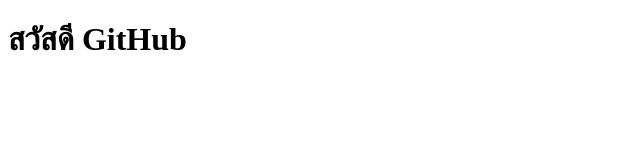
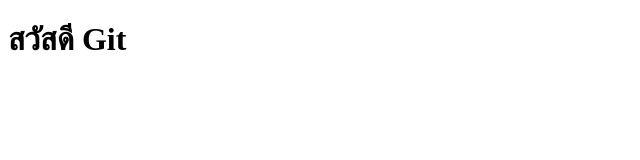
Before and after one commit to orathaiharu/day2-p1, a plain HTML site: page index.html in a window 1280 px wide. Shown: the whole page, without its empty margins (0-640 px from the left). Drawn offline with Linux system fonts and the light colour scheme.

Commit message:
แก้ index แย้ววว

```diff
--- a/index.html
+++ b/index.html
@@ -7,7 +7,7 @@
 <body>
 
 
-<h1>สวัสดี GitHub</h1>
+<h1>สวัสดี Git</h1>
 
 
 
```
